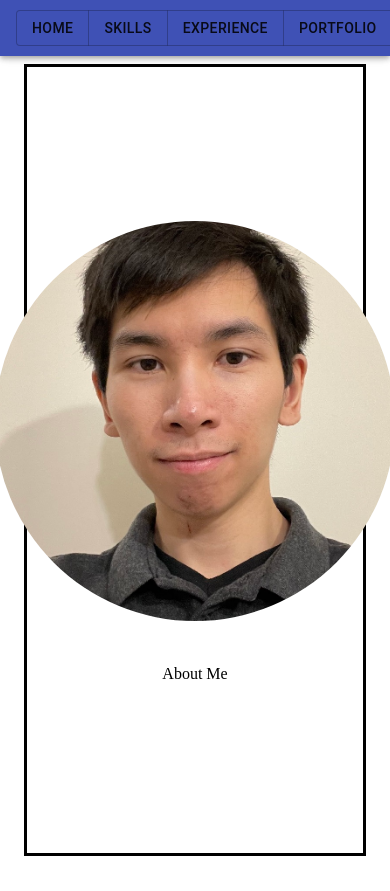
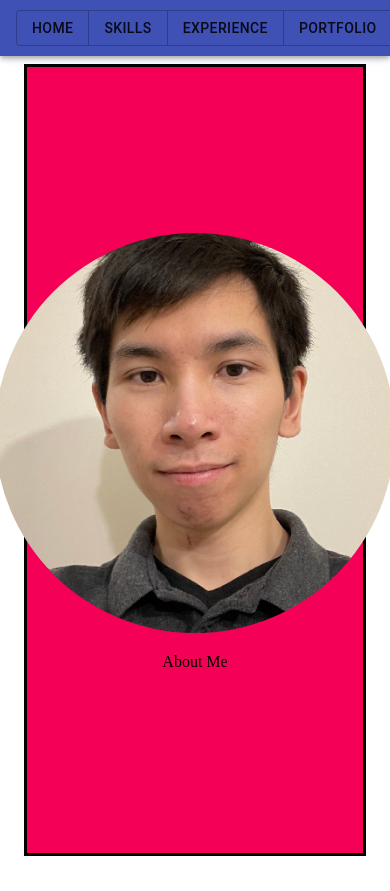
Before and after one commit to TandyN/my-website, a React app: page / in a window 390 px wide. Built offline with nearby package versions, Linux system fonts and the light colour scheme.

Commit message:
Add background change at breakpoint

```diff
--- a/src/components/SectionHome/index.jsx
+++ b/src/components/SectionHome/index.jsx
@@ -5,11 +5,17 @@ import HomeAboutMeSmall from './HomeAboutMeSmall';
 import HomeAboutMeLarge from './HomeAboutMeLarge';
 import HomePicture from './HomePicture';
 
-const styledWrapper = makeStyles({
+const styledWrapper = makeStyles((theme) => ({
   root: {
     height: '100%',
+    [theme.breakpoints.down('sm')]: {
+      backgroundColor: theme.palette.secondary.main,
+    },
+    [theme.breakpoints.up('md')]: {
+      backgroundColor: theme.palette.primary.main,
+    }
   }
-});
+}));
 
 const SectionHome = () => {
   const styledWrapperClass = styledWrapper();
@@ -24,7 +30,6 @@ const SectionHome = () => {
       <Grid
         container
         justify="center"
-        spacing={3}
       >
         <HomePicture />
         <HomeAboutMeSmall />
```
